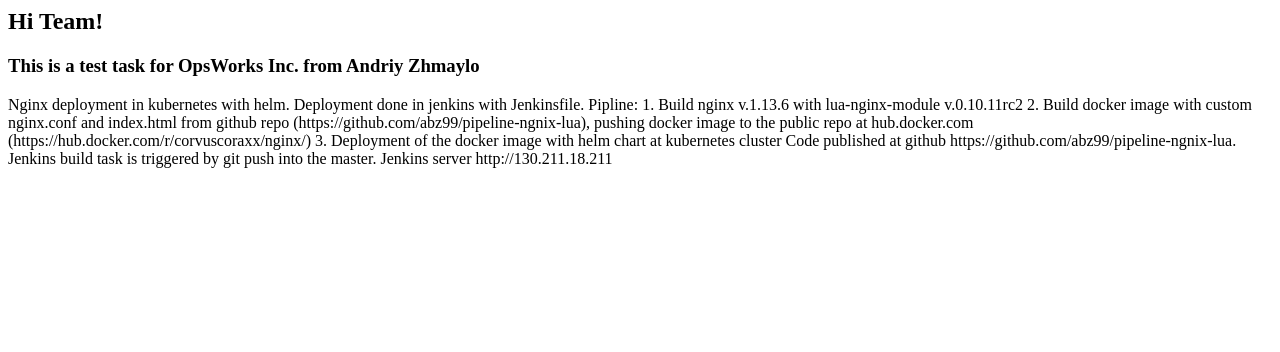
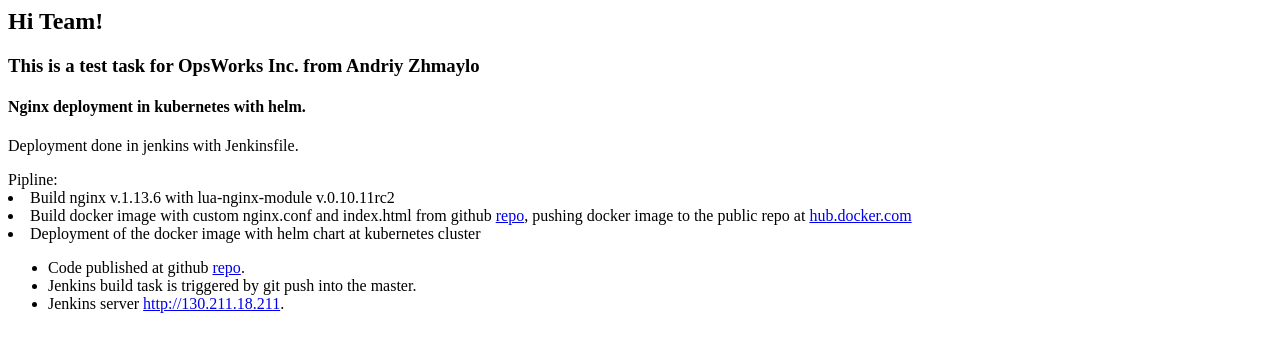
Before and after one commit to abz99/pipeline-ngnix-lua, a plain HTML site: page index.html in a window 1280 px wide. Drawn offline with Linux system fonts and the light colour scheme.

Commit message:
Some nice HTML formatting

```diff
--- a/index.html
+++ b/index.html
@@ -5,18 +5,22 @@
   <body bgcolor=white>
       <h2>Hi Team!</h2>
       <h3>This is a test task for OpsWorks Inc. from Andriy Zhmaylo</h3>
-      Nginx deployment in kubernetes with helm.
+      <h4>Nginx deployment in kubernetes with helm.</h4>
 
-      Deployment done in jenkins with Jenkinsfile.
+      <p>Deployment done in jenkins with Jenkinsfile.</p>
 
       Pipline:
-      1. Build nginx v.1.13.6 with lua-nginx-module v.0.10.11rc2
-      2. Build docker image with custom nginx.conf and index.html from github repo (https://github.com/abz99/pipeline-ngnix-lua), pushing docker image to the public repo at hub.docker.com (https://hub.docker.com/r/corvuscoraxx/nginx/)
-      3. Deployment of the docker image with helm chart at kubernetes cluster
-
-      Code published at github https://github.com/abz99/pipeline-ngnix-lua.
-      Jenkins build task is triggered by git push into the master.
-      Jenkins server http://130.211.18.211
+      <nl>
+      <li>Build nginx v.1.13.6 with lua-nginx-module v.0.10.11rc2</li>
+      <li>Build docker image with custom nginx.conf and index.html from github <a href='https://github.com/abz99/pipeline-ngnix-lua'>repo</a>,
+        pushing docker image to the public repo at <a href='https://hub.docker.com/r/corvuscoraxx/nginx/'>hub.docker.com</a></li>
+      <li>Deployment of the docker image with helm chart at kubernetes cluster</li>
+      </nl>
+      <ul>
+      <li>Code published at github <a href='https://github.com/abz99/pipeline-ngnix-lua'>repo</a>.</li>
+      <li>Jenkins build task is triggered by git push into the master.</li>
+      <li>Jenkins server <a href='http://130.211.18.211'>http://130.211.18.211</a>.</li>
+      </ul>
 
   </body>
 </html>
```
